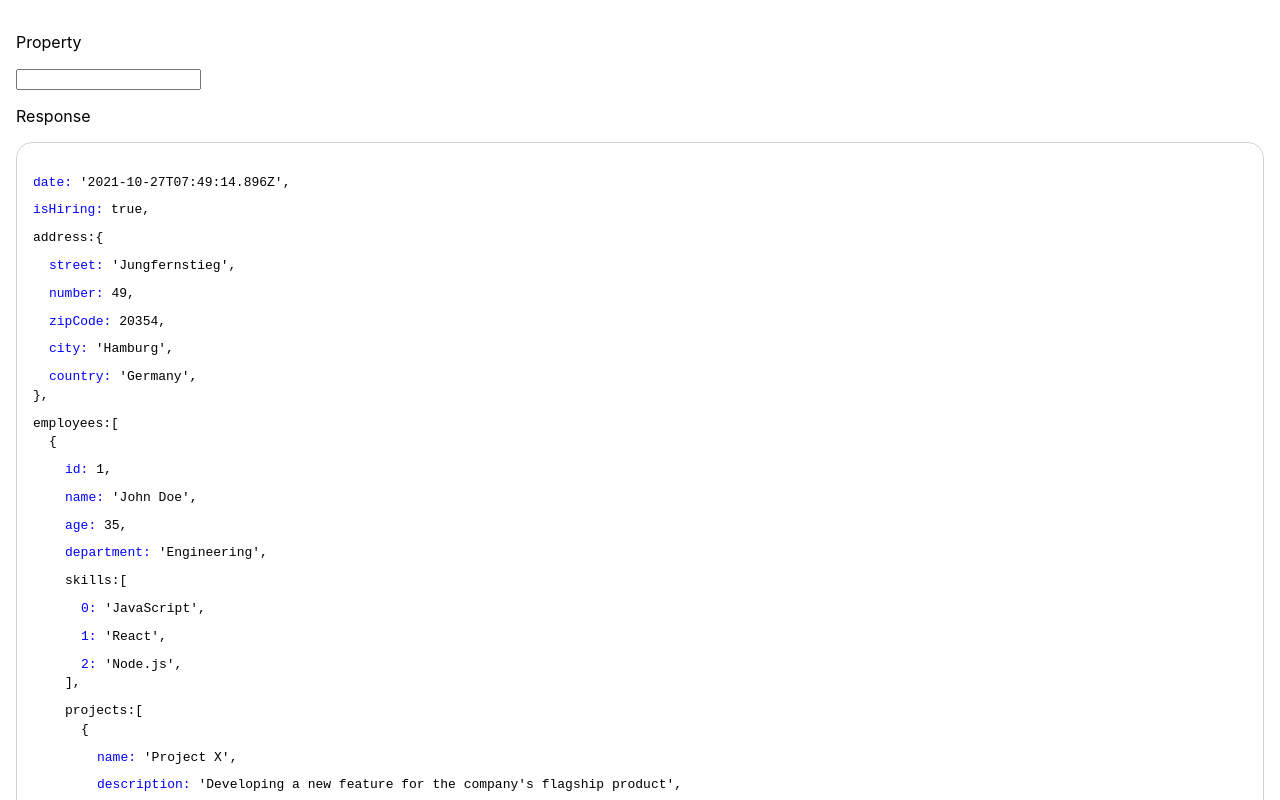
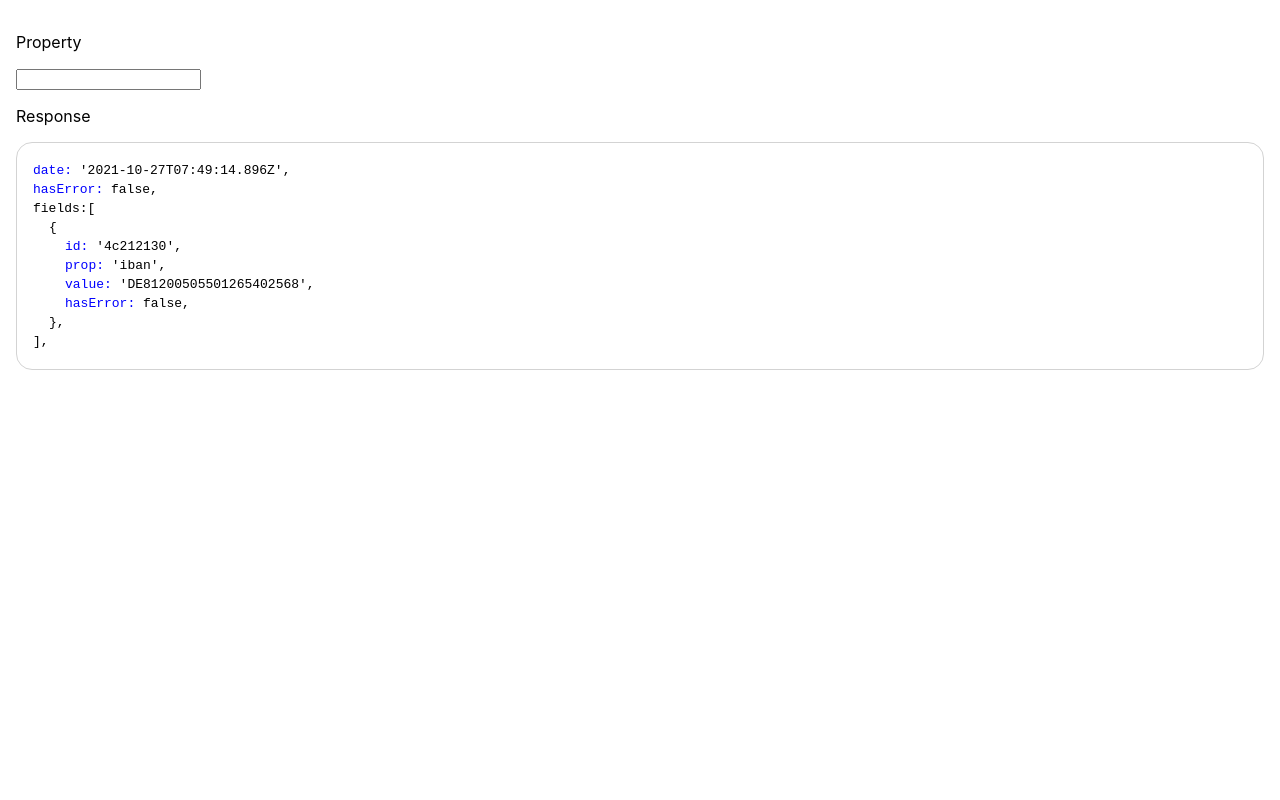
Before and after one commit to JoaoTeixeira13/hey-json-explorer, a React (Create React App) app: page / in a window 1280 px wide. Shown: the top 800 px of the page. Built offline with nearby package versions, Linux system fonts and the light colour scheme.

Commit message:
fix indention

```diff
--- a/src/App.tsx
+++ b/src/App.tsx
@@ -10,7 +10,7 @@ function App() {
     //for experiment with different data types we can initialize our json here
     //for an alternativite test case initialize the json as 'secondDemoData
 
-    const [json] = useState<KeyValuePair>(secondDemoData);
+    const [json] = useState<KeyValuePair>(demoData);
 
     const [selectedProperty, setSelectedProperty] = useState<string>("");
 
--- a/src/components/json-explorer.css
+++ b/src/components/json-explorer.css
@@ -6,15 +6,11 @@
     cursor: pointer;
     color: blue;
 }
-.indented {
-    margin-left: 4rem;
-}
 pre {
-    line-height: 0.7;
-    margin-top: 0.6rem;
-    margin-bottom: 0.6rem;
+    margin-top: 0.25rem;
+    margin-bottom: 0.25rem;
 }
 span {
-    margin-top: 0.6rem;
-    margin-bottom: 0.6rem;
+    margin-top: 0.25rem;
+    margin-bottom: 0.25rem;
 }
--- a/src/components/json-explorer.tsx
+++ b/src/components/json-explorer.tsx
@@ -33,7 +33,7 @@ export const JsonExplorer = ({
                 <span key={key} className="display-linebreak">
                     {typeof value === "object" ? (
                         <>
-                            {Number.isNaN(parseInt(key)) && `\n${key}:`}
+                            {Number.isNaN(parseInt(key)) && `${key}:`}
 
                             <span>{getObjectOrArrayBracket(value, true)}</span>
 
@@ -49,7 +49,6 @@ export const JsonExplorer = ({
                         </>
                     ) : (
                         <span>
-                            {"\n"}
                             <span
                                 onClick={() => handleKeyClick(value, key)}
                                 className="clickable"
```
